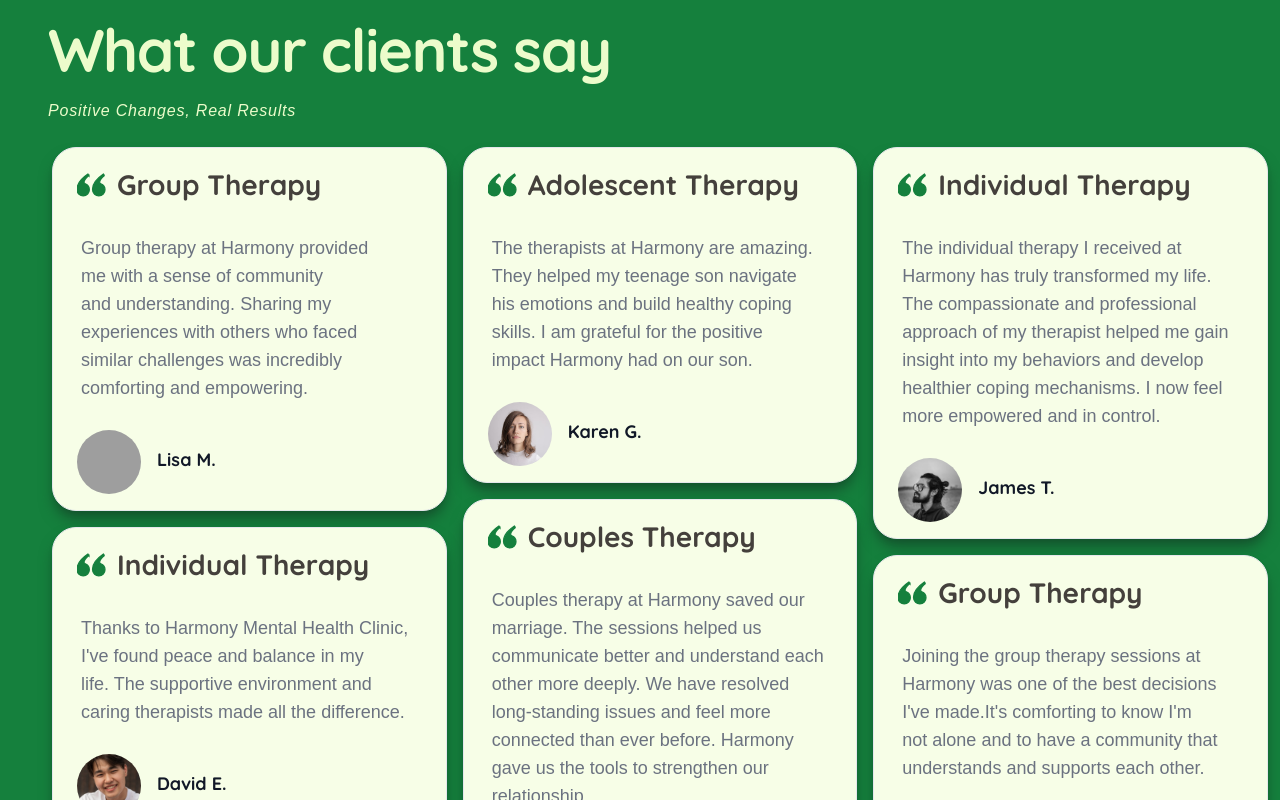
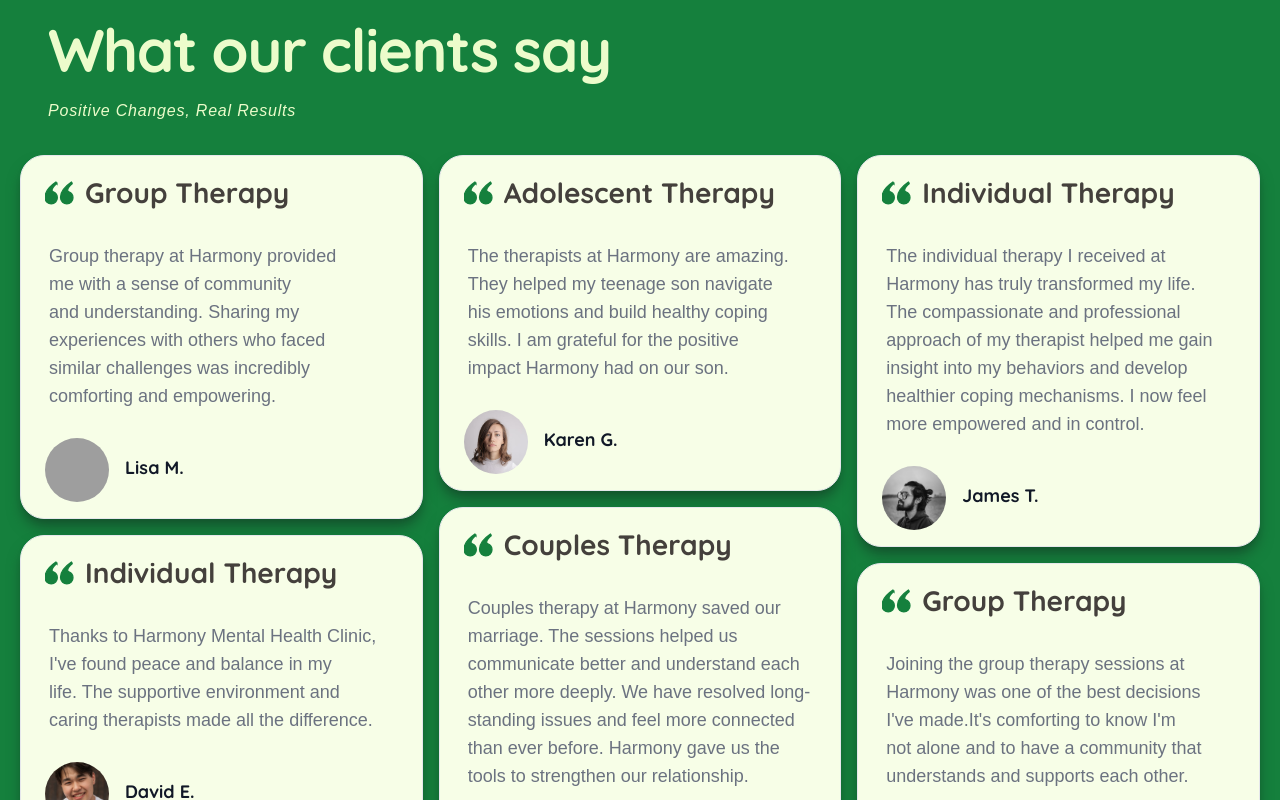
Before and after one commit to Quincy-Fer/Harmony-Therapy-Website, a React (Vite) app: page / in a window 1280 px wide. Shown: the part 4540-5340 px from the top of the page. Built offline with nearby package versions, Linux system fonts and the light colour scheme; grey boxes are pictures that could not be loaded.

Commit message:
add 2 col layout for tablet breakpoint, remove blurry div

```diff
--- a/src/Sections/Testimonials.jsx
+++ b/src/Sections/Testimonials.jsx
@@ -24,8 +24,8 @@ const Testimonials = () => {
           </p>
         </div>
         {/* cards */}
-        <div className="mt-2 p-3">
-          <div className="columns-sm ml-10  ">
+        <div className="mt-2 p-5">
+          <div className=" md:columns-xs lg:columns-sm mx-auto ">
             {TESTIMONIALS.map((testimonial) => (
               <TestimonialCard
                 key={testimonial.key}
@@ -38,7 +38,7 @@ const Testimonials = () => {
           </div>
         </div>
         {/* Gradient on the bottom */}
-        <div className="absolute w-full h-20 -mt-[145px] bg-gradient-to-r from-emerald-700 via bg-green-300 to-green-700 blur-[30px] "></div>
+
       </section>
     </>
   );
```
